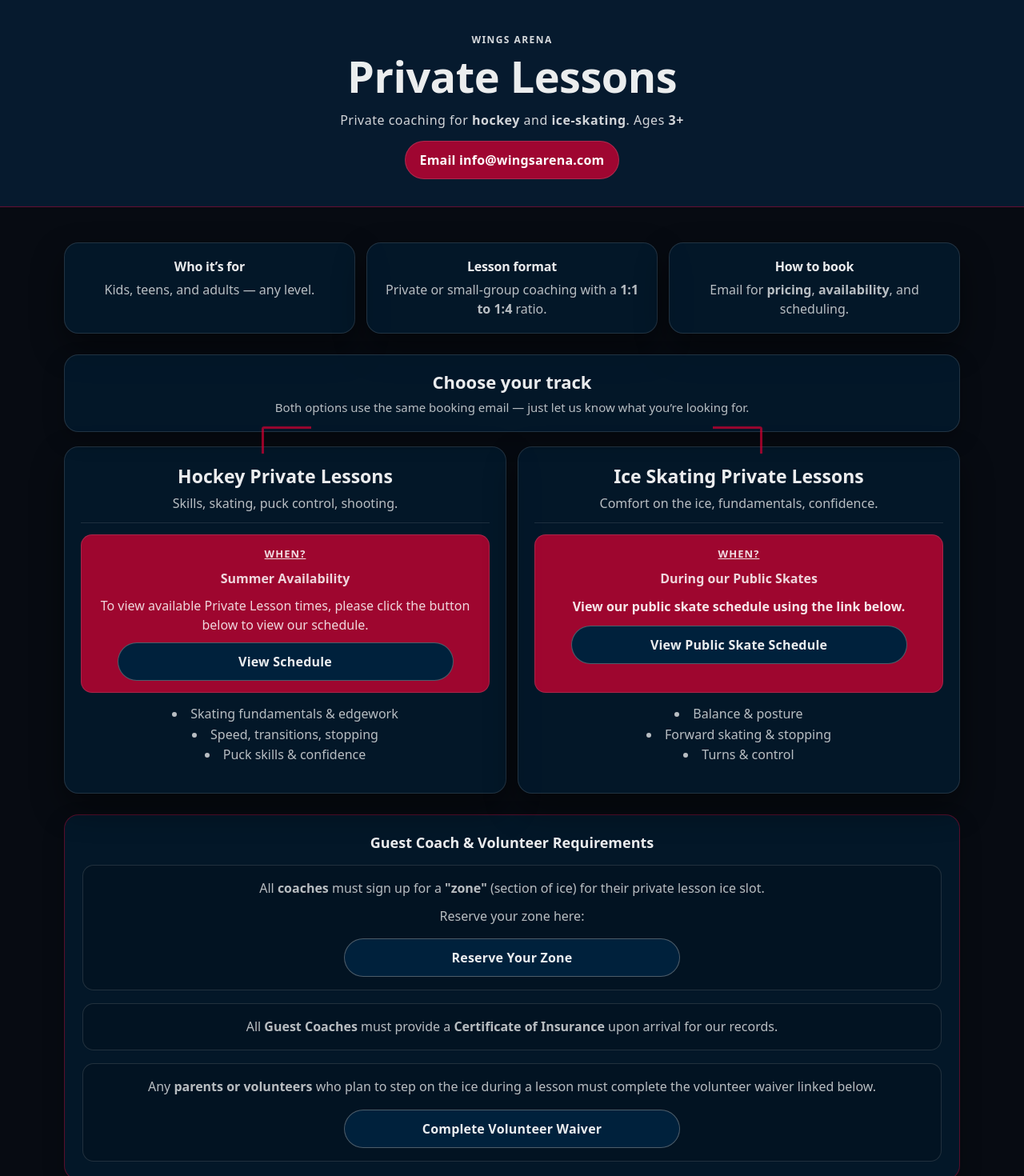
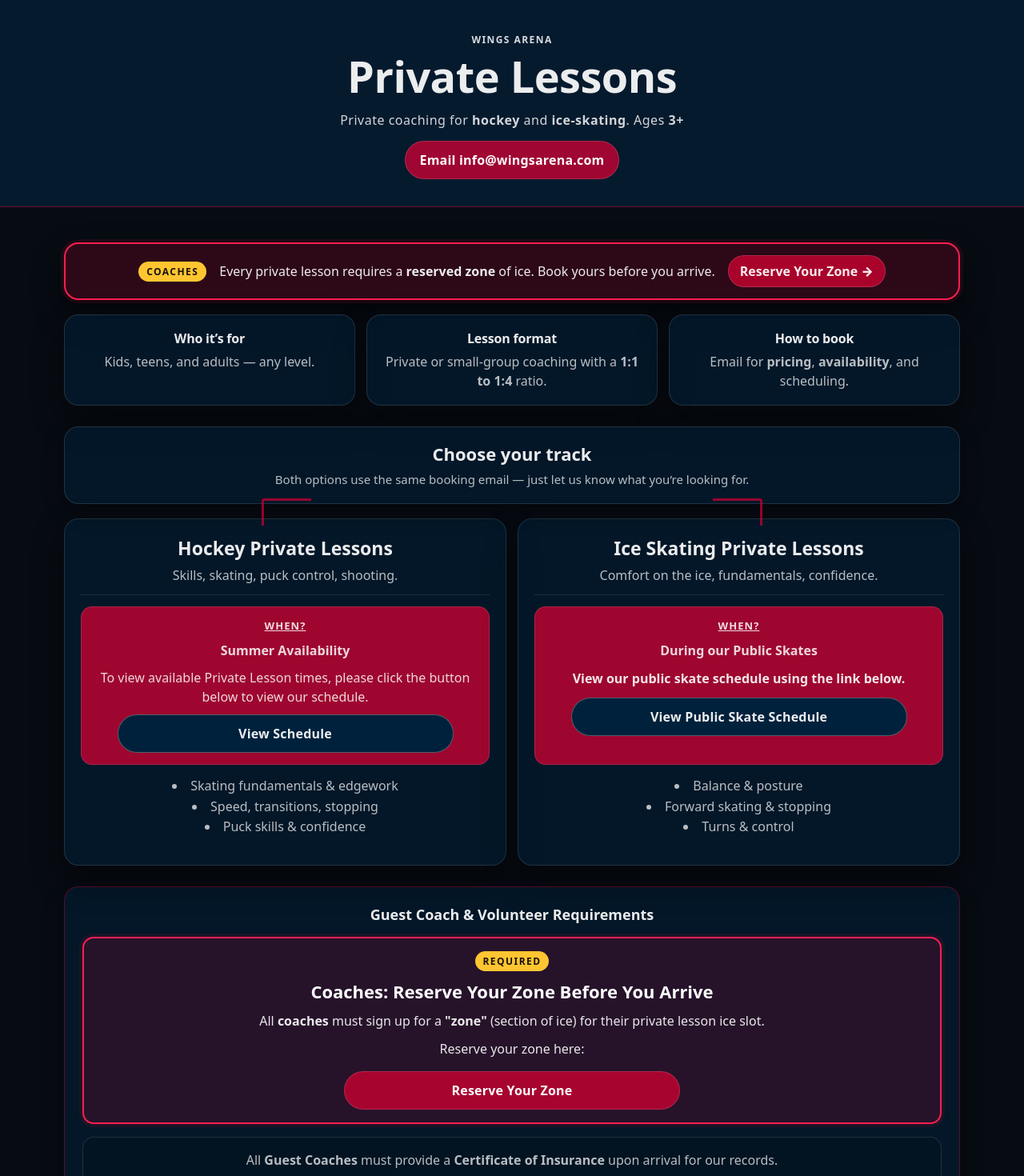
Before and after one commit to Avmannino/private_lessons_webpage_embed, a React (Vite) app: page / in a window 1280 px wide. Shown: the top 1470 px of the page at 80% size. Built offline with nearby package versions, Linux system fonts and the light colour scheme.

Commit message:
Make coach zone reservation more prominent
Add top-of-page banner linking to zone sign-up, and highlight the
requirements callout with a Required badge, headline, and pulsing
primary button.

Co-Authored-By: Claude Opus 5.5 <noreply@anthropic.com>

```diff
--- a/src/App.css
+++ b/src/App.css
@@ -444,6 +444,91 @@ a {
   max-width: 100ch;
 }
 
+/* ✅ Zone reservation — highlighted callout */
+.requirementAlert {
+  border: 2px solid #ff1f4f;
+  background: rgba(214, 0, 50, 0.16);
+  box-shadow: 0 0 0 4px rgba(214, 0, 50, 0.12);
+}
+
+.requirementAlert .requirementText {
+  color: rgba(255, 255, 255, 0.9);
+}
+
+.requirementAlertTitle {
+  margin: 0;
+  font-size: clamp(18px, 2.4vw, 22px);
+  font-weight: 800;
+  color: #fff;
+}
+
+.requiredBadge {
+  padding: 4px 10px;
+  border-radius: 999px;
+  background: #ffc531;
+  color: #1a1200;
+  font-size: 12px;
+  font-weight: 900;
+  letter-spacing: 0.12em;
+  text-transform: uppercase;
+}
+
+/* ✅ Gentle pulse to draw the eye to the zone button */
+.btnPulse {
+  animation: pulse 2s ease-out infinite;
+}
+
+@keyframes pulse {
+  0% {
+    box-shadow: 0 0 0 0 rgba(255, 31, 79, 0.6);
+  }
+  70%,
+  100% {
+    box-shadow: 0 0 0 12px rgba(255, 31, 79, 0);
+  }
+}
+
+@media (prefers-reduced-motion: reduce) {
+  .btnPulse {
+    animation: none;
+  }
+}
+
+/* ✅ Zone reservation — top-of-page banner */
+.zoneBanner {
+  display: flex;
+  align-items: center;
+  justify-content: center;
+  flex-wrap: wrap;
+  gap: 10px 16px;
+  margin-bottom: 18px;
+  padding: 14px 18px;
+  border-radius: var(--radius);
+  border: 2px solid #ff1f4f;
+  background: rgba(214, 0, 50, 0.18);
+  box-shadow: 0 0 0 4px rgba(214, 0, 50, 0.12), var(--shadow);
+  text-align: center;
+  text-decoration: none;
+}
+
+.zoneBannerText {
+  line-height: 1.5;
+}
+
+.zoneBannerCta {
+  padding: 8px 14px;
+  border-radius: 999px;
+  background: var(--red);
+  border: 1px solid rgba(255, 255, 255, 0.14);
+  font-weight: 900;
+  white-space: nowrap;
+  transition: opacity 0.12s ease;
+}
+
+.zoneBanner:hover .zoneBannerCta {
+  opacity: 0.85;
+}
+
 /* Bottom CTA */
 .bottomCta {
   margin-top: 26px;
--- a/src/App.jsx
+++ b/src/App.jsx
@@ -40,6 +40,21 @@ export default function App() {
 
       <main className="main">
         <div className="container">
+          {/* ZONE RESERVATION ALERT */}
+          <a
+            className="zoneBanner"
+            href={ZONE_SIGNUP_URL}
+            target="_blank"
+            rel="noopener noreferrer"
+          >
+            <span className="requiredBadge">Coaches</span>
+            <span className="zoneBannerText">
+              Every private lesson requires a <strong>reserved zone</strong> of ice. Book yours
+              before you arrive.
+            </span>
+            <span className="zoneBannerCta">Reserve Your Zone →</span>
+          </a>
+
           {/* QUICK INFO */}
           <section className="infoGrid" aria-label="Private lessons overview">
             <article className="infoCard">
@@ -159,14 +174,16 @@ export default function App() {
             <div className="requirementsInner">
               <h2 className="bottomTitle">Guest Coach &amp; Volunteer Requirements</h2>
 
-              <div className="requirementItem">
+              <div className="requirementItem requirementAlert">
+                <span className="requiredBadge">Required</span>
+                <p className="requirementAlertTitle">Coaches: Reserve Your Zone Before You Arrive</p>
                 <p className="requirementText">
                   All <strong>coaches</strong> must sign up for a <strong>"zone"</strong> (section of
                   ice) for their private lesson ice slot.
                 </p>
                 <p className="requirementText">Reserve your zone here:</p>
                 <a
-                  className="btn btnOutline btnCalendar"
+                  className="btn btnPrimary btnCalendar btnPulse"
                   href={ZONE_SIGNUP_URL}
                   target="_blank"
                   rel="noopener noreferrer"
```
